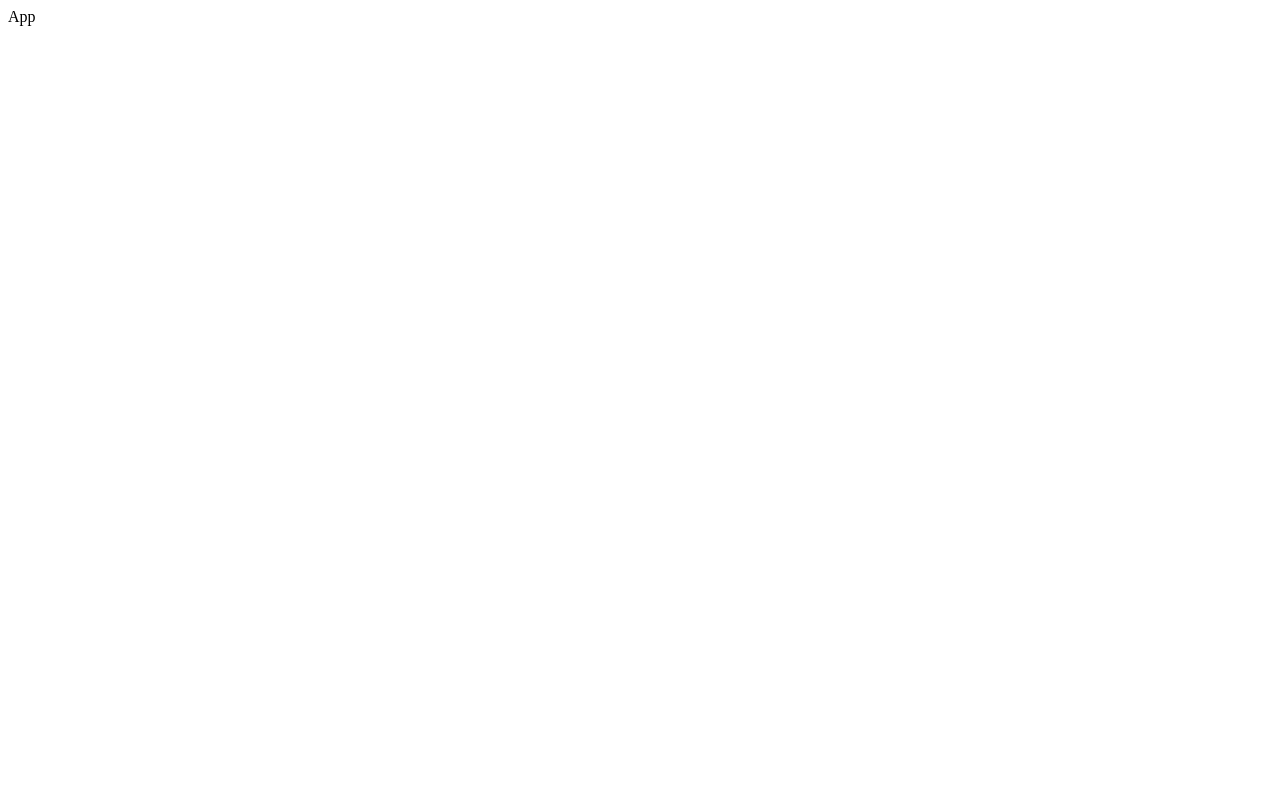
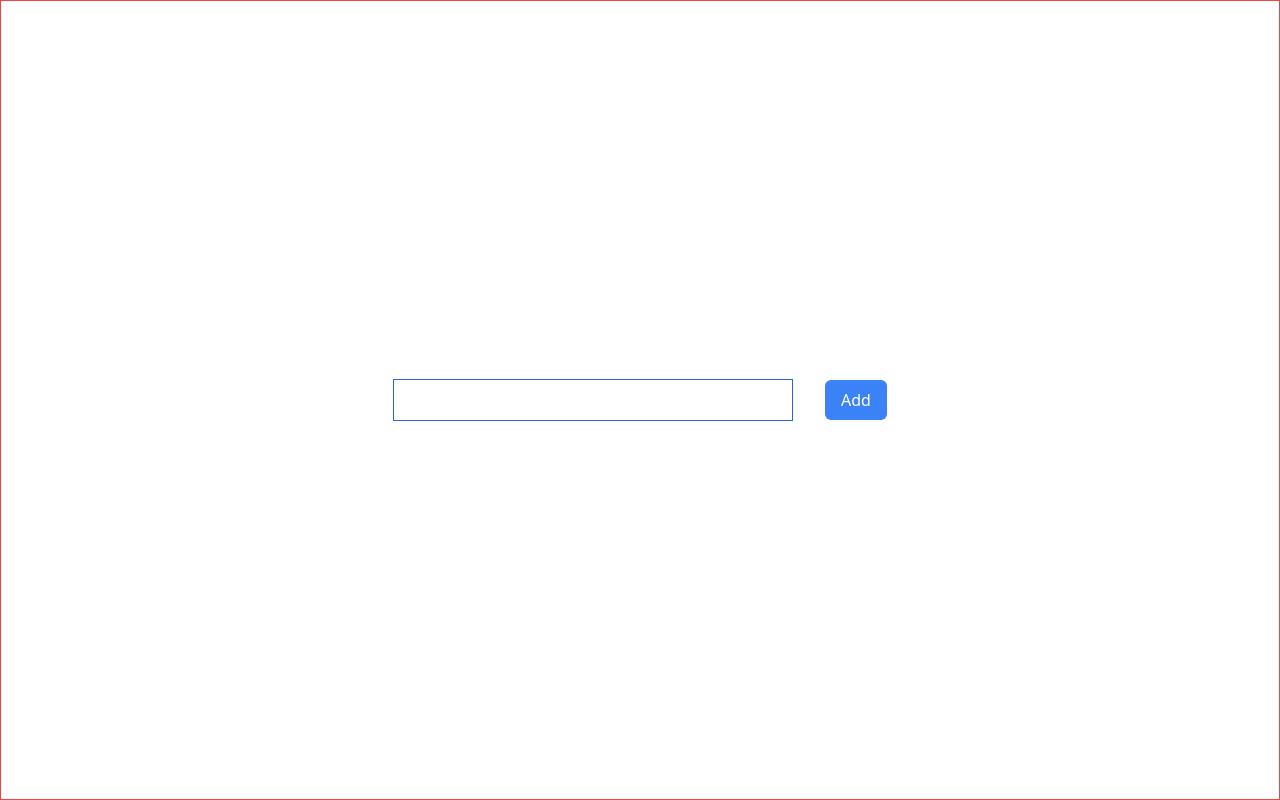
Before and after one commit to tuananhledev/TODOLIST_MP3, a React (Create React App) app: page / in a window 1280 px wide. Built offline with nearby package versions, Linux system fonts and the light colour scheme.

Commit message:
cai dat tailwindcss code search-button-todolist

```diff
--- a/package.json
+++ b/package.json
@@ -31,5 +31,8 @@
       "last 1 firefox version",
       "last 1 safari version"
     ]
+  },
+  "devDependencies": {
+    "tailwindcss": "^3.4.17"
   }
 }
--- a/src/App.js
+++ b/src/App.js
@@ -1,8 +1,25 @@
 import React from 'react'
+import { useState } from 'react'
 
 const App = () => {
+  const [work, setWork] = useState("")
+  console.log(work);
+
   return (
-    <div>App</div>
+    <div className='h-screen gap-8 flex justify-center items-center border border-red-500'>
+      <input
+        type="text"
+        className='outline-none border border-blue-600 px-4 py-2 w-[400px]'
+        value={work}
+        onChange={e => setWork(e.target.value)}
+      />
+      <button
+        type='button'
+        className='outline-none px-4 py-2 bg-blue-500 rounded-md text-white'
+      >
+        Add
+      </button>
+    </div>
   )
 }
 
--- a/src/index.css
+++ b/src/index.css
@@ -0,0 +1,3 @@
+@tailwind base;
+@tailwind components;
+@tailwind utilities;
--- /dev/null
+++ b/tailwind.config.js
@@ -0,0 +1,8 @@
+/** @type {import('tailwindcss').Config} */
+module.exports = {
+  content: ["./src/**/*.{html,js}"],
+  theme: {
+    extend: {},
+  },
+  plugins: [],
+}
```
Also changed, not shown: 1 other file (tests, documents, lock files or other folders).
